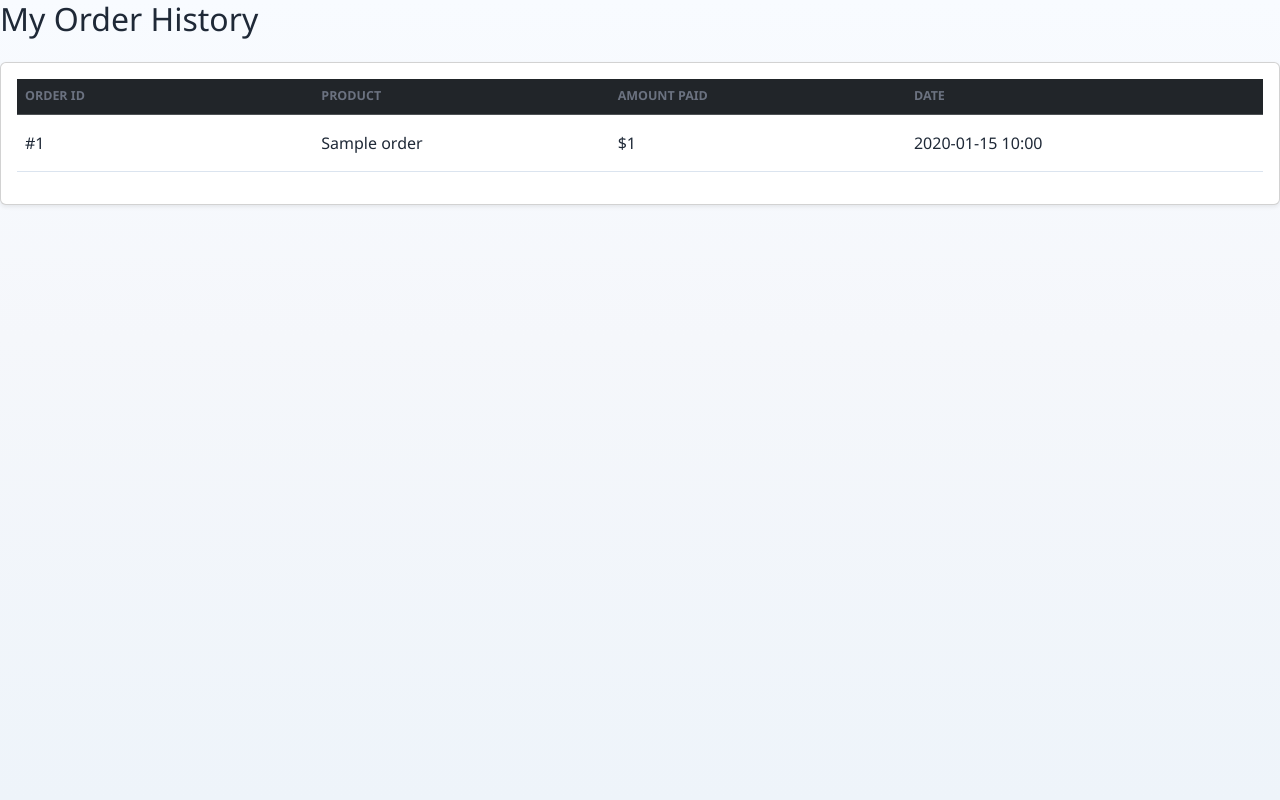
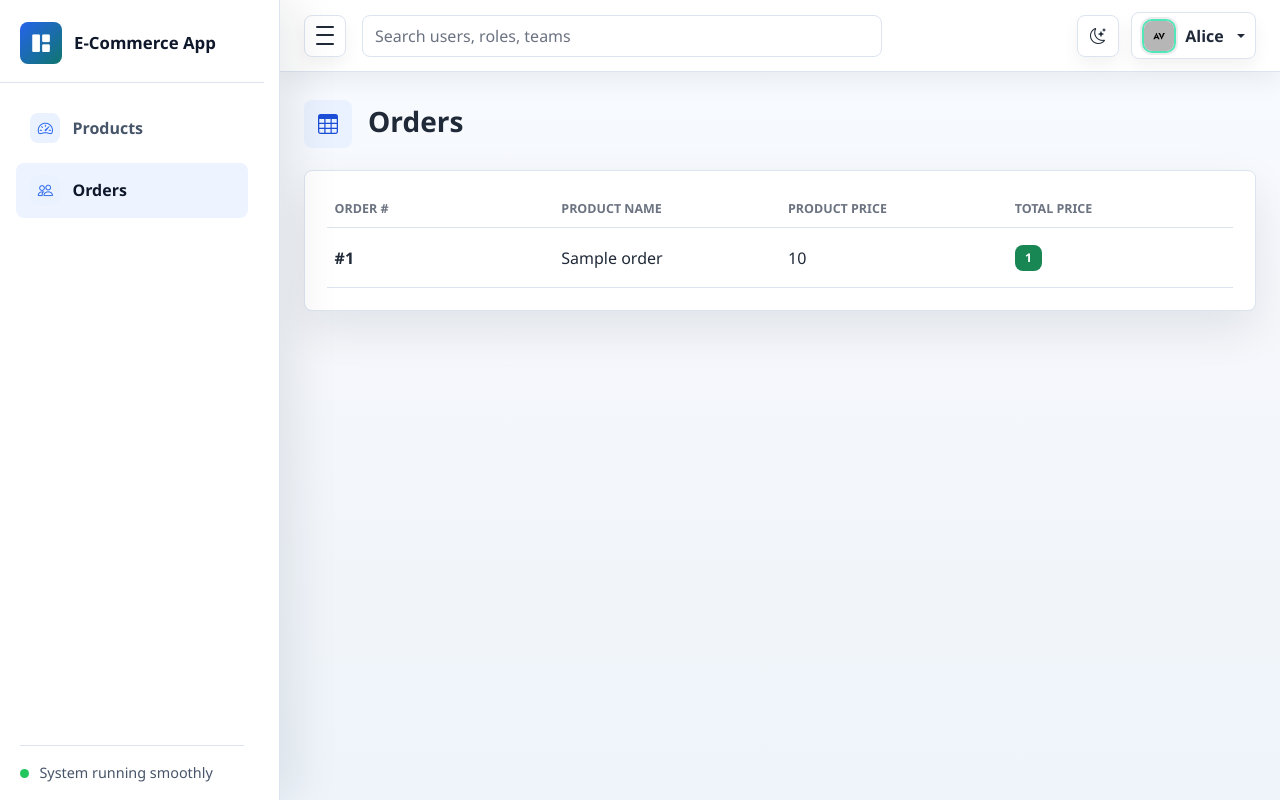
Before and after one commit to abhatt014/python_apr_26, a Flask app: template flask/Monolith/templates/orders.html in a window 1280 px wide. Run offline with Flask 3, Linux system fonts and the light colour scheme; a user stored in the database is signed in; tables that the repository leaves empty hold one stand-in row (values such as "Sample post"); the template is opened without the code that fills it: most values are stand-ins (such as "Sample title", 1, 10 or a date in 2020); some libraries are stand-ins or nearby versions.

Commit message:
mono app completed

```diff
--- a/flask/lab11-mono/app.py
+++ b/flask/lab11-mono/app.py
@@ -64,10 +64,53 @@ def products():
         products = cursor.fetchall()
         cursor.close()
         db.close()
-        return render_template('products.html',products=products)
+        message = request.args.get('message')
+        return render_template('products.html',products=products,message=message if 'message' in request.args else None)
     else:
         return redirect(url_for('login'))
 
+@app.route('/order/<int:prod_id>', methods=['POST'])
+def order(prod_id):
+    if 'user_id'  not in session:
+        # Process the order for the given product ID
+        return redirect(url_for('login'),error="Please login to place an order")
+    else:
+        user_id = session['user_id']
+        db = get_db_connection()
+        cursor = db.cursor(dictionary=True)
+        cursor.execute("SELECT * FROM products WHERE id = %s", (prod_id,))
+        product = cursor.fetchone()
+        if product:
+            # update the stock of the product
+            new_stock = product['stock'] - 1
+            cursor.execute("UPDATE products SET stock = %s WHERE id = %s", (new_stock, prod_id))
+
+            # Insert the order into the orders table
+            cursor.execute("INSERT INTO orders (user_id, product_id,total_price) VALUES (%s, %s,%s)", (user_id, prod_id, product['price']))
+            db.commit()
+
+            message = "Order placed successfully!"
+        else:
+            message = "Product not found."
+        cursor.close()
+        db.close()
+        return redirect(url_for('products', message=message))
+
+@app.route('/orders')
+def orders():
+
+    #list all orders
+    if 'user_id' in session:
+        user_id = session['user_id']
+        db = get_db_connection()
+        cursor = db.cursor(dictionary=True)
+        cursor.execute("SELECT o.id, p.name AS product_name, p.price AS product_price, o.total_price FROM orders o JOIN products p ON o.product_id = p.id WHERE o.user_id = %s", (user_id,))
+        orders = cursor.fetchall()
+        cursor.close()
+        db.close()
+        return render_template('orders.html', orders=orders)
+    else:
+        return redirect(url_for('login'))
 
 @app.route('/logout')
 def logout():
--- a/flask/lab11-mono/templates/base.html
+++ b/flask/lab11-mono/templates/base.html
@@ -20,6 +20,7 @@
 
   <script src="{{ url_for('static', filename='js/bootstrap.bundle.min.js') }}"></script>
   <script src="{{ url_for('static', filename='js/main.js') }}"></script>
+
 </body>
 
 </html>
--- /dev/null
+++ b/flask/lab11-mono/templates/orders.html
@@ -0,0 +1,127 @@
+{% extends 'base.html' %}
+{% block content %}
+
+<body>
+    <div class="admin-shell">
+        <div class="sidebar-backdrop" data-sidebar-close></div>
+
+        <aside class="admin-sidebar" id="adminSidebar" aria-label="Main navigation">
+            <div class="sidebar-header">
+                <a class="brand-mark" href="index.html" aria-label="adminHMD dashboard">
+                    <span class="brand-icon"><i class="bi bi-grid-1x2-fill" aria-hidden="true"></i></span>
+                    <span class="brand-copy">
+                        <span class="brand-title">E-Commerce App</span>
+
+                    </span>
+                </a>
+            </div>
+
+            <nav class="sidebar-nav">
+                <a class="nav-link " href="/products">
+                    <span class="nav-icon"><i class="bi bi-speedometer2" aria-hidden="true"></i></span>
+                    <span class="nav-text">Products</span>
+                </a>
+                <a class="nav-link active" href="/orders" aria-current="page">
+                    <span class="nav-icon"><i class="bi bi-people" aria-hidden="true"></i></span>
+                    <span class="nav-text">Orders</span>
+                </a>
+
+            </nav>
+
+
+
+            <div class="sidebar-footer">
+                <span class="status-dot"></span>
+                <span class="sidebar-footer-text">System running smoothly</span>
+            </div>
+        </aside>
+
+        <div class="admin-main">
+            <nav class="navbar admin-navbar navbar-expand bg-white">
+                <div class="container-fluid px-3 px-lg-4">
+                    <button class="sidebar-toggle" type="button" data-sidebar-toggle aria-controls="adminSidebar"
+                        aria-expanded="true" aria-label="Toggle sidebar">
+                        <span></span>
+                        <span></span>
+                        <span></span>
+                    </button>
+
+                    <form class="d-none d-md-flex ms-3 flex-grow-1" role="search">
+                        <input class="form-control search-input" type="search" placeholder="Search users, roles, teams"
+                            aria-label="Search">
+                    </form>
+
+                    <div class="navbar-actions ms-auto">
+                        <button class="icon-button theme-toggle" type="button" data-theme-toggle
+                            aria-label="Switch color theme" title="Switch color theme">
+                            <i class="bi bi-moon-stars" data-theme-icon aria-hidden="true"></i>
+                        </button>
+
+
+                        <div class="dropdown">
+                            <button class="profile-button dropdown-toggle" type="button" data-bs-toggle="dropdown"
+                                aria-expanded="false">
+                                <img class="avatar-img avatar-sm" src="../assets/images/avatar/avatar.jpg"
+                                    alt="Admin Hasan">
+                                <span class="profile-name d-none d-sm-inline">{{session['user_name']}}</span>
+                            </button>
+                            <ul class="dropdown-menu dropdown-menu-end">
+
+
+                                <li><a class="dropdown-item" href="/logout">Sign out</a></li>
+                            </ul>
+                        </div>
+                    </div>
+                </div>
+            </nav>
+
+            <main class="dashboard-content">
+                <div class="container-fluid px-3 px-lg-4 py-4">
+                    <div class="page-heading">
+                        <div class="page-heading-copy">
+                            <span class="page-icon"><i class="bi bi-table" aria-hidden="true"></i></span>
+                            <div>
+
+                                <h1 class="h3 mb-1">Orders</h1>
+
+                            </div>
+                        </div>
+
+                    </div>
+
+                    <section class="panel">
+
+                        <div class="table-responsive">
+                            {% if orders %}
+                            <table class="table align-middle mb-0" id="ordersTable" data-searchable-table>
+                                <thead>
+                                    <tr>
+                                        <th>Order # </th>
+                                        <th>Product Name</th>
+                                        <th>Product Price </th>
+                                        <th>Total Price</th>
+                                    </tr>
+                                </thead>
+                                <tbody>
+                                    {% for order in orders%}
+                                    <tr>
+                                        <td class="fw-semibold">#{{ order.id }}</td>
+                                        <td><span>{{ order.product_name }}</span></td>
+                                        <td>{{ order.product_price }}</td>
+                                        <td><span class="badge text-bg-success">{{ order.total_price }}</span></td>
+                                    </tr>
+                                    {% endfor %}
+                                </tbody>
+                            </table>
+                            {% else %}
+                            <p>No orders found.</p>
+                            {% endif %}
+                        </div>
+                    </section>
+                </div>
+            </main>
+
+
+        </div>
+    </div>
+{%endblock%}
--- a/flask/lab11-mono/templates/products.html
+++ b/flask/lab11-mono/templates/products.html
@@ -82,7 +82,11 @@
             </div>
 
           </div>
-
+        {% if message %}
+            <div class="alert alert-success" role="alert">
+              {{ message }}
+            </div>
+        {% endif %}
           <section class="row g-3 mt-1" aria-label="User summary">
             {% for product in products %}
             <div class="col-12 col-sm-6 col-xl-3">
```
